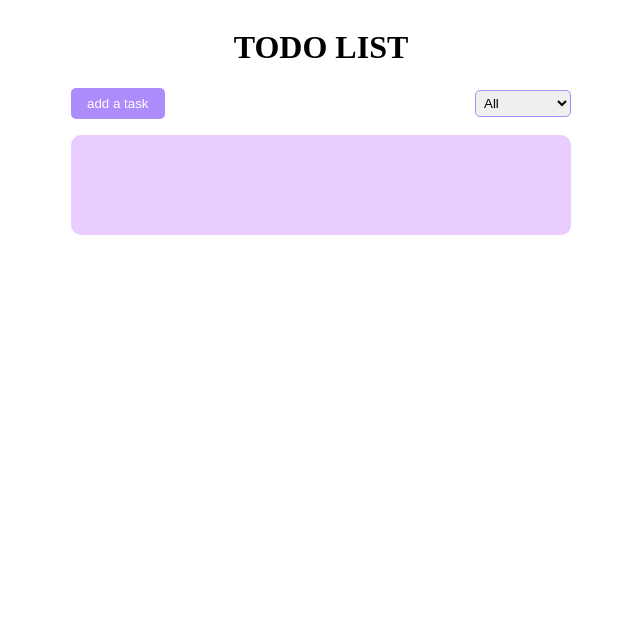
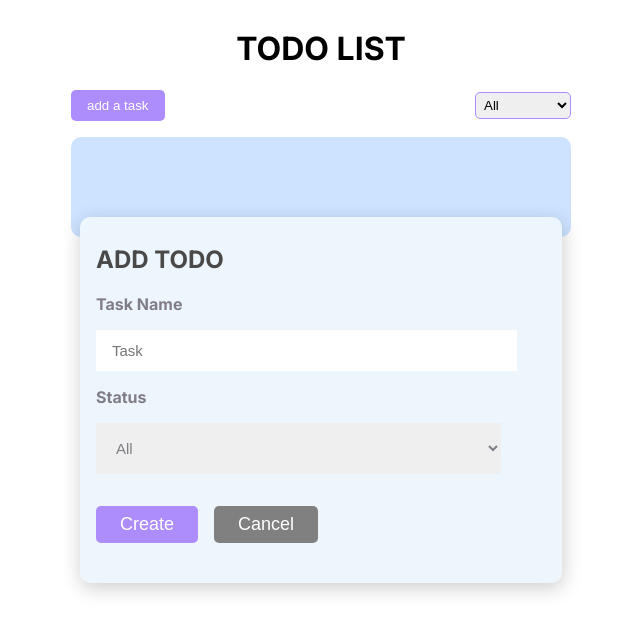
Before and after one commit to wx-it/reactjs-to-do-app, a React (Create React App) app: page / in a window 1280 px wide. Both pictures are taken after a click on the button "add a task". Shown: the top 634 px of the page, without its empty margins (319-959 px from the left). Built offline with nearby package versions, Linux system fonts and the light colour scheme.

Commit message:
popup done

```diff
--- a/src/App.js
+++ b/src/App.js
@@ -1,14 +1,28 @@
+import { useState } from "react";
 
 function App() {
 
+  const [popUp, setPopUp] = useState(false)
+
   function addTasks(){
-    return(
+    setPopUp(popUp => !popUp)
+  }
+
+  return (
+    <div className="container">
+      <header>
+        <h1>TODO LIST</h1>
+      </header>
+
+      <main>
+        {popUp &&
           <div className="add-task">
+            <h2>ADD TODO</h2>
           <form action="">
 
             <div>
             <h3>Task Name</h3>
-          <input type="text" placeholder="task" />
+            <input type="text" placeholder="Task" />
             </div>
 
             <div>
@@ -19,20 +33,19 @@ function App() {
                 <option value="">Complete</option>
               </select>
             </div>
+
+            <div className="create-task-btn">
+             <button>Create</button>
+             <button onClick={addTasks}>Cancel</button>
+            </div>
+
           </form>
         </div>
-    )
         }
-
-  return (
-    <div className="container">
-      <header>
-        <h1>TODO LIST</h1>
-      </header>
-
-      <main>
         <div className="creating-tasks" >
-          <button>add a task</button>
+          <button
+          onClick={addTasks}
+          >add a task</button>
           <form>
             <select name="" id="">
               <option default>All</option>
--- a/src/index.css
+++ b/src/index.css
@@ -1,3 +1,9 @@
+@import url('https://fonts.googleapis.com/css2?family=Inter:wght@400;500;700&display=swap');
+
+body{
+  font-family: 'Inter', sans-serif;
+}
+
 .container{
   display: flex;
   flex-direction: column;
@@ -23,6 +29,7 @@ main{
   color: white;
   padding: 0.5rem 1rem;
   border-radius: 5px;
+  cursor: pointer;
 }
 
 .creating-tasks select{
@@ -32,9 +39,77 @@ main{
 }
 
 .all-tasks{
-  background-color: rgb(233, 205, 255);
+  background-color: rgb(205, 227, 255);
   width: 100%;
   height: 100px;
   border-radius: 10px;
   margin-top: 1rem;
 }
+
+
+/*..........popup...........*/
+
+.add-task{
+  position: absolute;
+  width: 450px;
+  height: fit-content;
+  left: 0;
+  right: 0;
+  top: 0;
+  bottom: 0;
+  margin: auto;
+  border-radius: 10px;
+  padding: 0.5rem 1rem;
+  background-color: rgb(237, 246, 253);
+  box-shadow: 1px 5px 20px rgba(0, 0, 0, 0.2);
+}
+
+.add-task h2{
+  color: rgb(73, 73, 73);
+}
+
+.add-task h3{
+  color: rgb(129, 125, 133);
+  font-size: 16px;
+}
+
+.add-task form input{
+  border: none;
+  width: 90%;
+  padding: 0.75rem 0rem 0.75rem 1rem;
+  font-size: 15px;
+  color: rgb(129, 125, 133);
+
+}
+
+.add-task form select{
+  width: 90%;
+  padding: 1rem 0 1rem 1rem;
+  border: none;
+  font-size: 15px;
+  color: rgb(129, 125, 133);
+}
+
+.create-task-btn{
+  display: flex;
+  align-items: center;
+  justify-content: start;
+  gap: 1rem;
+  width: 90%;
+  margin: 2rem 0;
+}
+
+.create-task-btn button{
+  border: none;
+  background-color: rgb(173, 140, 252);
+  color: white;
+  padding: 0.5rem 1.5rem;
+  border-radius: 5px;
+  cursor: pointer;
+  font-size: 18px;
+  font-weight: 500;
+}
+
+.create-task-btn button:last-child{
+  background-color: gray;
+}
```
Lines whose indentation alone changed are shown as unchanged.
